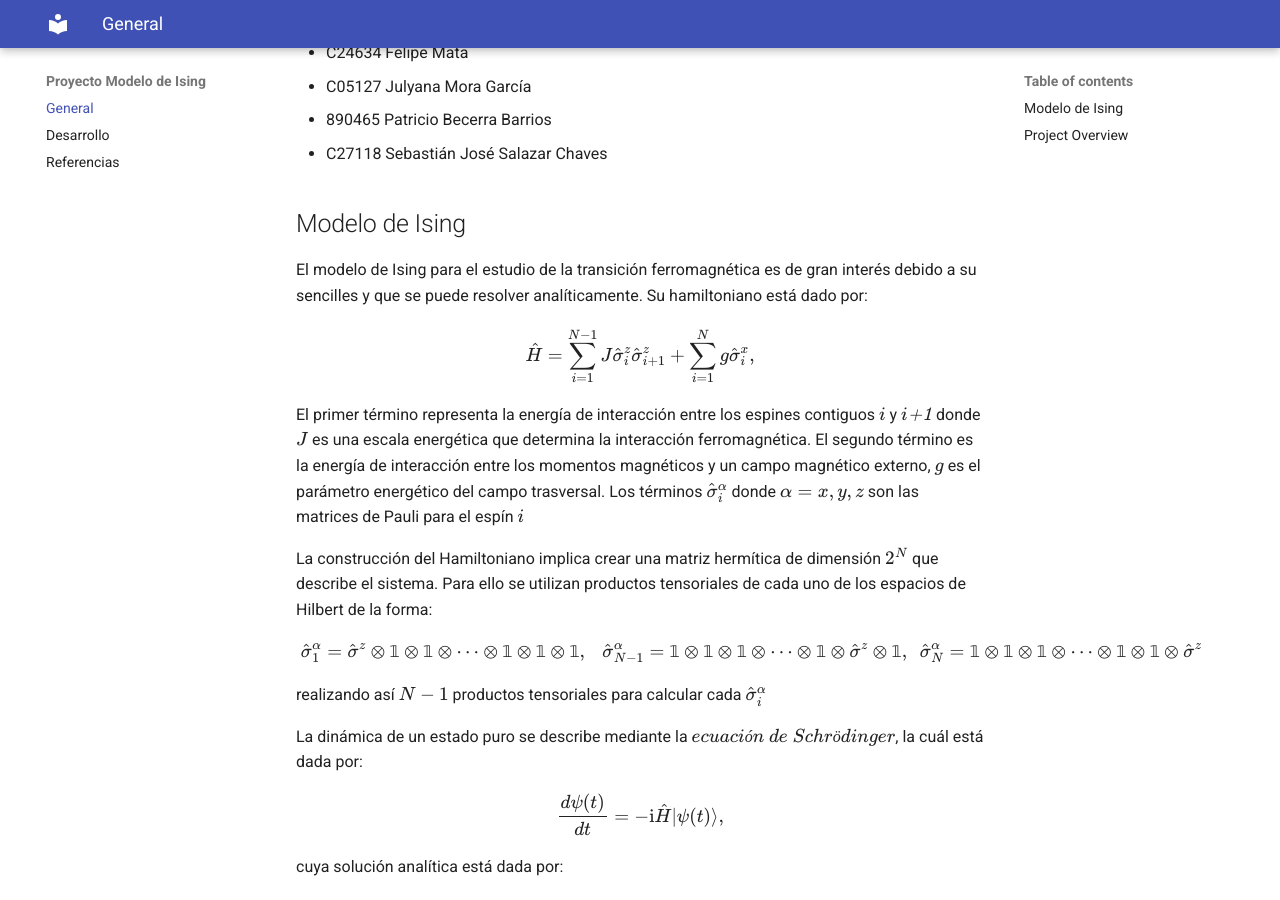
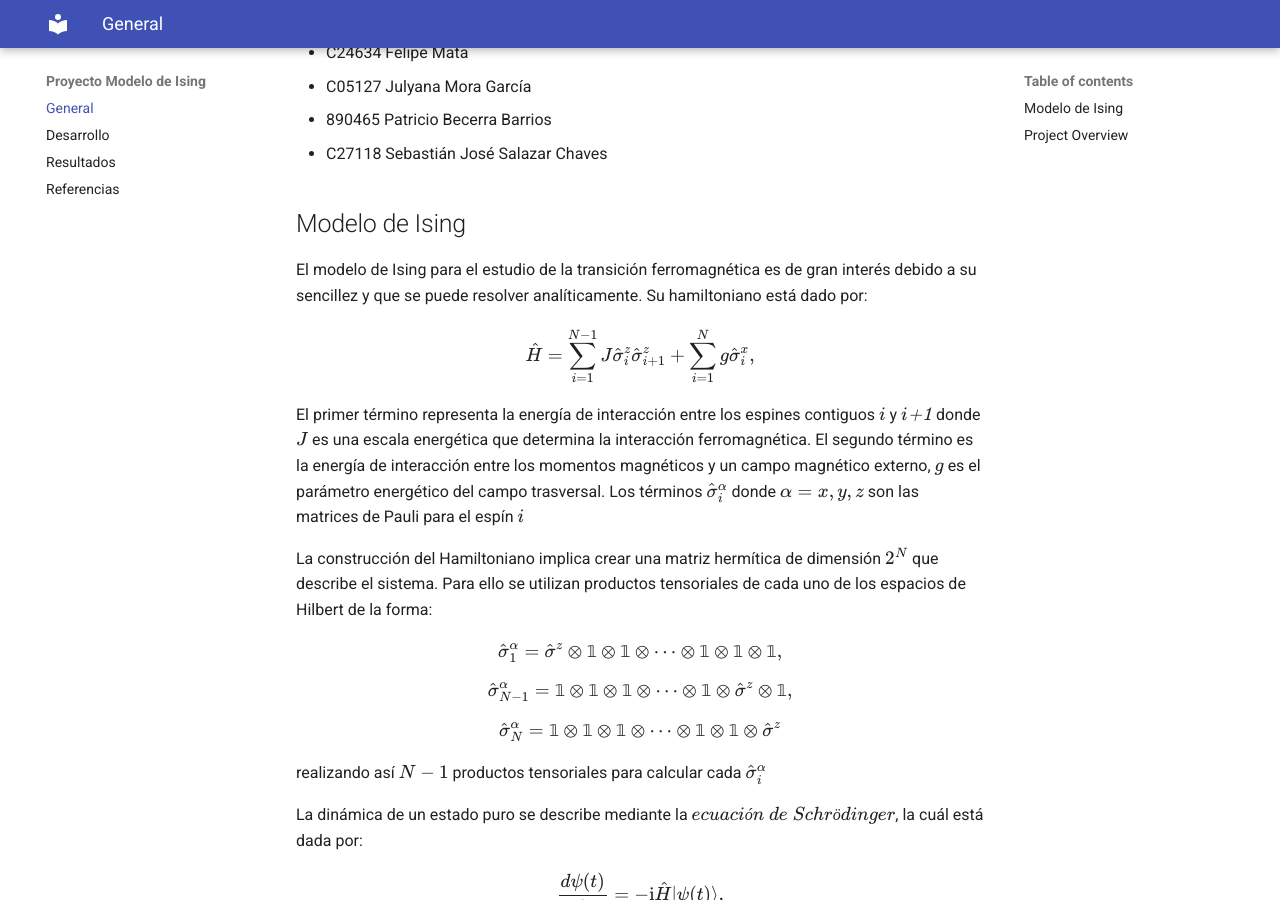
Before and after one commit to JMG090/Proyecto, an MkDocs documentation site: the page built from docs/index.md, in a window 1280 px wide and 900 px high, scrolled down 298 px. Built offline with MkDocs 1.6.1 and Material for MkDocs 9.7.7, drawn with Linux system fonts in a browser that asks for light colours.

Commit message:
Add paralelization info and result graphics

```diff
--- a/docs/index.md
+++ b/docs/index.md
@@ -12,7 +12,7 @@
 
 ## Modelo de Ising
 
-El modelo de Ising para el estudio de la transición ferromagnética es de gran interés debido a su sencilles y que se puede resolver analíticamente. Su hamiltoniano está dado por:
+El modelo de Ising para el estudio de la transición ferromagnética es de gran interés debido a su sencillez y que se puede resolver analíticamente. Su hamiltoniano está dado por:
 \begin{equation}
 \hat{H} = \sum_{i=1}^{N-1} J\hat{\sigma}^z_{i} \hat{\sigma}^z_{i+1} + \sum_{i=1}^N g\hat{\sigma}^x_{i},
 \end{equation}
@@ -20,16 +20,15 @@
 El primer término representa la energía de interacción entre los espines contiguos $\textit{i}$ y $\textit{i+1}$ donde $\textit{J}$ es una escala energética que determina la interacción ferromagnética. El segundo término es la energía de interacción entre los momentos magnéticos y un campo magnético externo, $\textit{g}$ es el parámetro energético del campo trasversal. Los términos $\hat{\sigma}^\alpha_{i}$ donde $\alpha = x,y,z$ son las matrices de Pauli para el espín $\textit{i}$
 
 La construcción del Hamiltoniano implica crear una matriz hermítica de dimensión $2^N$ que describe el sistema. Para ello se utilizan productos tensoriales de cada uno de los espacios de Hilbert de la forma:
-\begin{gather}
-\
-\hat{\sigma}^\alpha_{1} = \hat{\sigma}^z \otimes \mathbb{1} \otimes \mathbb{1} \otimes \cdots \otimes  \mathbb{1} \otimes \mathbb{1} \otimes \mathbb{1}, \\
-\\
-\
-\hat{\sigma}^\alpha_{N-1} = \mathbb{1} \otimes \mathbb{1} \otimes \mathbb{1} \otimes \cdots \otimes  \mathbb{1} \otimes \hat{\sigma}^z \otimes \mathbb{1}, \\
-\
-\hat{\sigma}^\alpha_{N} = \mathbb{1} \otimes \mathbb{1} \otimes \mathbb{1} \otimes \cdots \otimes  \mathbb{1} \otimes \mathbb{1} \otimes \hat{\sigma}^z \\
-\
-\end{gather}
+\begin{equation}
+\hat{\sigma}^\alpha_{1} = \hat{\sigma}^z \otimes \mathbb{1} \otimes \mathbb{1} \otimes \cdots \otimes  \mathbb{1} \otimes \mathbb{1} \otimes \mathbb{1},
+\end{equation}
+\begin{equation}
+\hat{\sigma}^\alpha_{N-1} = \mathbb{1} \otimes \mathbb{1} \otimes \mathbb{1} \otimes \cdots \otimes  \mathbb{1} \otimes \hat{\sigma}^z \otimes \mathbb{1},
+\end{equation}
+\begin{equation}
+\hat{\sigma}^\alpha_{N} = \mathbb{1} \otimes \mathbb{1} \otimes \mathbb{1} \otimes \cdots \otimes  \mathbb{1} \otimes \mathbb{1} \otimes \hat{\sigma}^z
+\end{equation}
 
 realizando así $N-1$ productos tensoriales para calcular cada $\hat{\sigma}^\alpha_{i}$
 
--- a/mkdocs.yml
+++ b/mkdocs.yml
@@ -20,4 +20,5 @@
 nav:
   - General: index.md
   - Desarrollo: explanation.md
+  - Resultados: result.md
   - Referencias: reference.md
```
Also changed, not shown: docs/explanation.md (+13 -1 lines), docs/result.md (added, +17 -0 lines), docs/imag/AcExp.png (added), docs/imag/AcMet.png (added), docs/imag/Exponential.png (added), docs/imag/RK4.png (added), docs/imag/TvsN.png (added).
